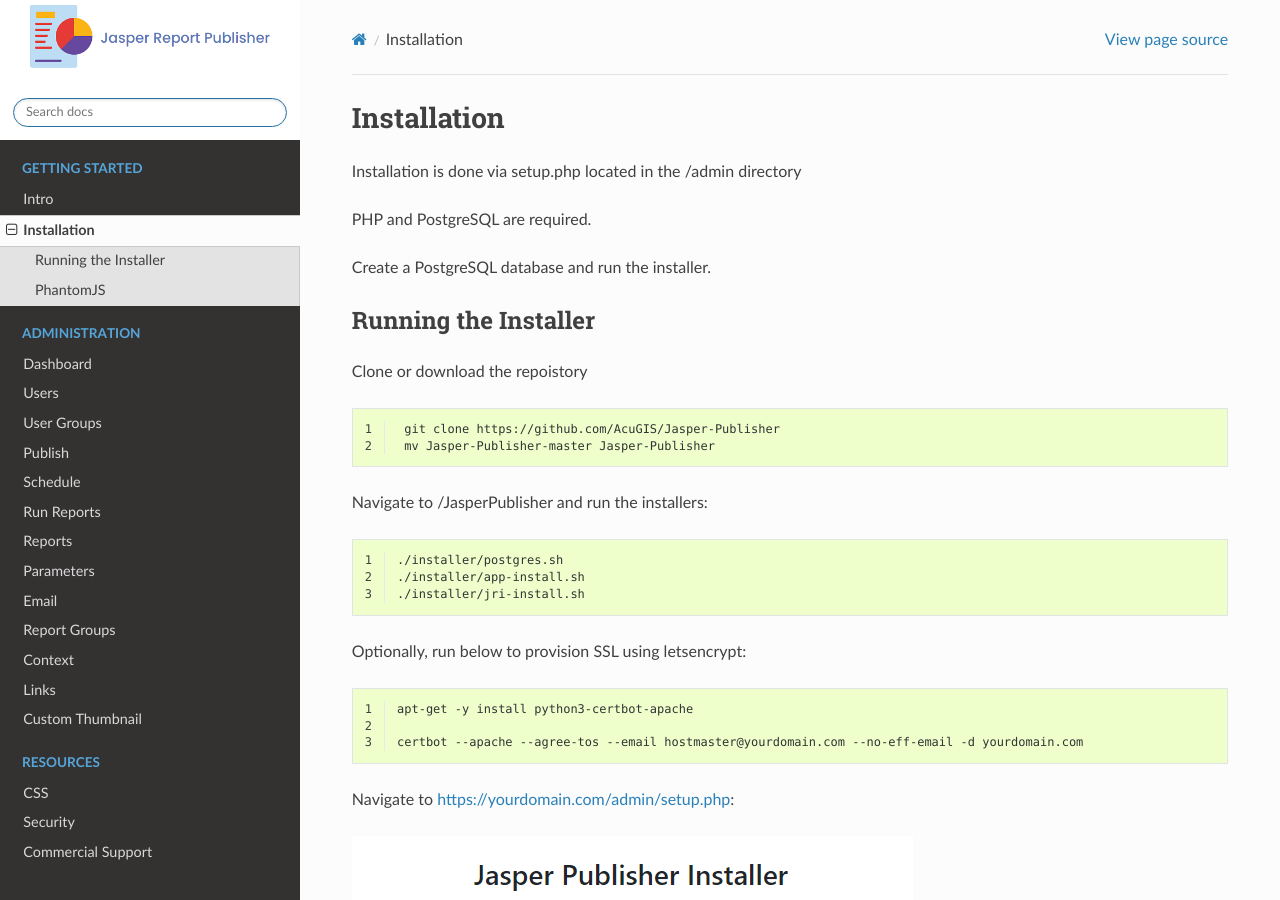
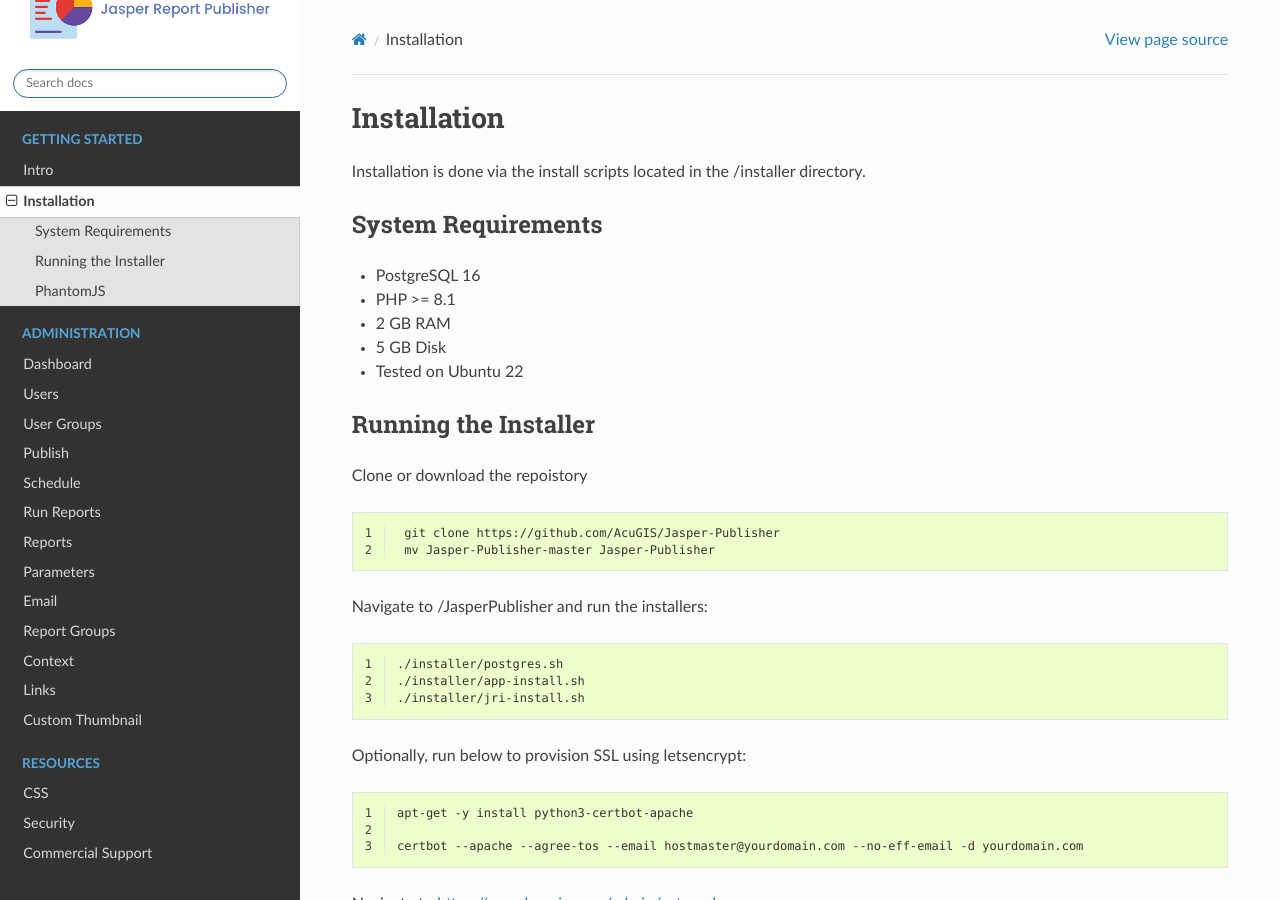
Before and after one commit to AcuGIS/jasper-report-publisher, a Sphinx documentation site: the page built from docs/installing.rst, in a window 1280 px wide and 900 px high. Built offline with Sphinx 7.4.7 and the Read the Docs theme 2.0.0, drawn with Linux system fonts in a browser that asks for light colours; pages that are not in the unit, such as notebooks, are missing from menus.

Commit message:
Update installing.rst

```diff
--- a/docs/installing.rst
+++ b/docs/installing.rst
@@ -2,11 +2,15 @@
 Installation
 ************
 
-Installation is done via setup.php located in the /admin directory
+Installation is done via the install scripts located in the /installer directory.
 
-PHP and PostgreSQL are required.
-
-Create a PostgreSQL database and run the installer.
+System Requirements
+=======================
+* PostgreSQL 16
+* PHP >= 8.1
+* 2 GB RAM
+* 5 GB Disk
+* Tested on Ubuntu 22
 
 Running the Installer
 =======================
```
